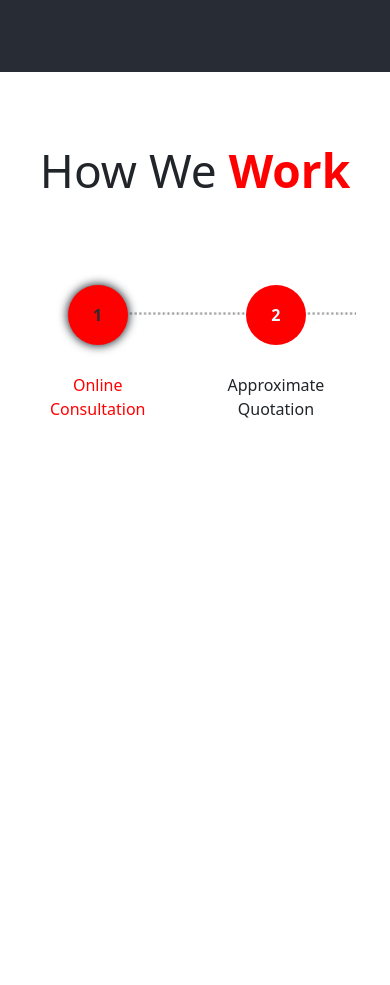
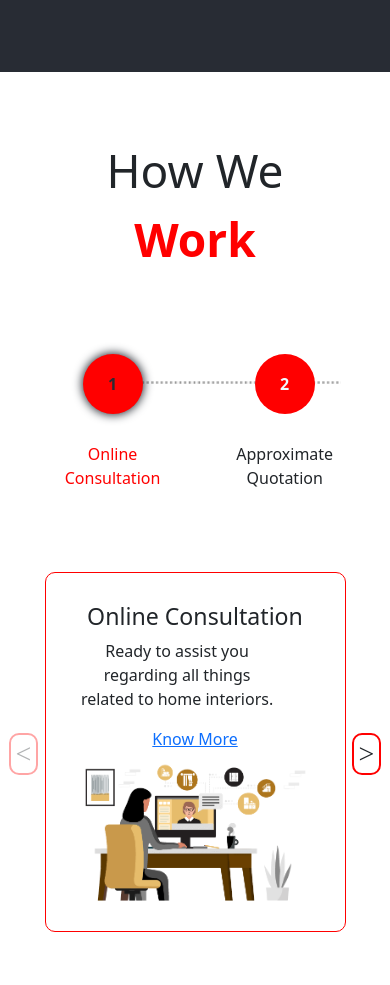
Before and after one commit to it-pavankumar/cozy-interio, a React app: page / in a window 390 px wide. Shown: the part 1540-2525 px from the top of the page. Before the commit the page ends 2057 px from the top, so only its background shows below. Built offline with nearby package versions, Linux system fonts and the light colour scheme.

Commit message:
how we work update

```diff
--- a/public/index.html
+++ b/public/index.html
@@ -7,7 +7,7 @@
     <meta name="theme-color" content="#000000" />
     <meta
       name="description"
-      content="Web site created using create-react-app"
+      content="Cozy Interio"
     />
     <link rel="apple-touch-icon" href="%PUBLIC_URL%/logo192.png" />
     <!--
@@ -24,7 +24,7 @@
       work correctly both with client-side routing and a non-root public URL.
       Learn how to configure a non-root public URL by running `npm run build`.
     -->
-    <title>React App</title>
+    <title>Cozy Interio - Home</title>
   </head>
   <body>
     <noscript>You need to enable JavaScript to run this app.</noscript>
--- a/src/css/howWeWork.css
+++ b/src/css/howWeWork.css
@@ -22,16 +22,38 @@
 
 .howWeWork-sec {
     text-align: center;
-    padding: 64px 16px;
     position: relative;
 }
-.howWeWork-sec p.heading { font-size: 46px; margin-bottom: 64px;}
+.howWeWork-sec p.heading { font-size: 46px; margin: 64px;}
 .howWeWork-sec p.heading span {
     font-weight: 800;
     color: red;
 
 }
-.howWeWork-sec .slider  .stages {
+/* /////////////////////////////////////// */
+
+
+.howWeWork-sec .container-div {
+    width: 100%;
+    position: relative;
+    margin: 0 auto;
+    display: flex;
+    justify-content: center;
+    align-items: center;
+    flex-direction: column;
+}
+
+.howWeWork-sec .container-div .swiper.main-swiper {
+    position: relative;
+    margin: 0 auto;
+    overflow: hidden;
+    width: 75%;
+}
+.howWeWork-sec .container-div .swiper.main-swiper .swiper-wrapper {
+    display: flex;
+}
+
+.howWeWork-sec .container-div .swiper.main-swiper .stages {
     position: relative;
     padding: 16px;
     overflow: hidden;
@@ -40,7 +62,14 @@
     align-items: center;
     margin: 0 auto;
 }
-.howWeWork-sec .slider .stages span {
+.howWeWork-sec .container-div .swiper.main-swiper .stages .stage {
+    display: flex;
+    justify-content: center;
+    align-items: center;
+    flex-direction: column;
+    gap: 28px;
+}
+.howWeWork-sec .container-div .swiper.main-swiper .stages span {
     display: flex;
     justify-content: center;
     align-items: center;
@@ -52,9 +81,18 @@
     color: aliceblue;
     border-radius: 50%;
 }
-
-.howWeWork-sec .slider .swiper { position: relative;}
-.howWeWork-sec .slider .swiper .swiper-wrapper .swiper-slide:not(:last-child):before{
+.howWeWork-sec .container-div .swiper.main-swiper .stages span:hover,
+.howWeWork-sec .container-div .swiper.main-swiper .stages .stage span.active {
+    box-shadow: 0px 0px 10px 1px;
+    cursor: pointer;
+    color: #282c34;
+}
+.howWeWork-sec .container-div .swiper.main-swiper .stages .stage p.active,
+.howWeWork-sec .container-div .swiper.main-swiper .stages .stage:hover {
+    color: red;
+    cursor: pointer;
+}
+.howWeWork-sec .container-div .swiper.main-swiper .swiper-wrapper .swiper-slide:not(:last-child):before{
     content: "";
     position: absolute;
     z-index: -1;
@@ -64,45 +102,54 @@
     background-size: cover;
     background-repeat: no-repeat;
     background-image: url("../assets/line.png");
+}
+.howWeWork-sec .container-div .carousal-main {
+    margin: 0 auto 50px;
+    padding: 25px 0;
+    width: 90%;
+    overflow: hidden;
+}
 
+.howWeWork-sec .container-div .carousal-main .swiper.carousal-swiper {
+    display: flex;
+    padding: 25px;
+    position: static;
 }
-.howWeWork-sec .slider .stages .stage {
+.howWeWork-sec .container-div .carousal-main .swiper.carousal-swiper .swiper-wrapper {
+    position: relative;
+    width: auto;
+    display: flex;
+}
+.howWeWork-sec .container-div .carousal-main .swiper.carousal-swiper .swiper-wrapper .swiper-slide.actual-slide {
     display: flex;
     justify-content: center;
     align-items: center;
-    flex-direction: column;
-    gap: 28px;
+    margin: 0px auto;
+    border: 1px solid red;
+    border-radius: 10px;
+    padding: 30px;
 }
-
-.howWeWork-sec .stages span:hover,
-.howWeWork-sec .stages .stage span.active {
-    box-shadow: 0px 0px 10px 1px;
-    cursor: pointer;
-    color: #282c34;
-}
-.howWeWork-sec .stages .stage p.active,
-.howWeWork-sec .stages .stage:hover {
-    color: red;
-    cursor: pointer;
-}
-
-.howWeWork-sec .slider {
-    width: 90%;
-    margin: 0 auto;
-}
-.howWeWork-sec .slider .swiper {
-    overflow: hidden;
-}
-.howWeWork-sec .slider .swiper .swiper-wrapper {
-    display: flex;
-    align-items: center;
+.howWeWork-sec .container-div .carousal-main .swiper.carousal-swiper .swiper-wrapper .swiper-slide.actual-slide .img-sec img {
     width: 100%;
 }
-
-
-
-
-
+.howWeWork-sec .container-div .carousal-main .swiper.carousal-swiper .swiper-button-prev:after, .swiper-rtl .swiper-button-next:after {
+    content: '<' !important;
+    font-size: 28px;
+    border: 2px solid red;
+    padding: 5px;
+    border-radius: 10px;
+}
+.howWeWork-sec .container-div .carousal-main .swiper.carousal-swiper .swiper-button-next:after, .swiper-rtl .swiper-button-prev:after {
+    content: '>' !important;
+    font-size: 28px;
+    border: 2px solid red;
+    padding: 5px;
+    border-radius: 10px;
+}
+.howWeWork-sec .container-div .carousal-main .swiper.carousal-swiper .swiper-button-prev,
+.howWeWork-sec .container-div .carousal-main .swiper.carousal-swiper .swiper-button-next {
+    top: 60%;
+}
 
 
 /* mobile css */
@@ -113,6 +160,9 @@
         flex-direction: column;
         margin-bottom: 12px;
     }
+    .howWeWork-sec .container-div .carousal-main .swiper.carousal-swiper .swiper-wrapper .swiper-slide.actual-slide {
+        flex-direction: column;
+    }
 }
 
 @media only screen and (max-width: 480px) {
--- a/src/js/howWeWork.js
+++ b/src/js/howWeWork.js
@@ -2,6 +2,10 @@ import '../css/howWeWork.css';
 import { FontAwesomeIcon } from '@fortawesome/react-fontawesome';
 import { faCouch, faHourglassEnd, faHouseChimneyUser,faHandHoldingDollar, faPeopleArrows, faCubes } from '@fortawesome/free-solid-svg-icons';
 import { Swiper, SwiperSlide } from 'swiper/react';
+import React, { useRef } from "react";
+import { Navigation } from "swiper/modules";
+import "swiper/css/navigation";
+import slide1 from "../assets/howWeWork/slide1.png";
 
 
 const stages = [
@@ -17,6 +21,14 @@ const stages = [
 ];
 
 function HowWeWork() {
+    const swiperRef = useRef(null); // Reference to Swiper instance
+
+    // Function to go to a specific slide
+    const goToSlide = (index) => {
+        if (swiperRef.current && swiperRef.current.swiper) {
+        swiperRef.current.swiper.slideTo(index);
+        }
+    };
     return (
       <>
       <div className='mid-sec'>
@@ -47,15 +59,15 @@ function HowWeWork() {
     </div>
     <div className='howWeWork-sec'>
         <p className='heading'>How We <span>Work</span></p>
-        <div className='slider'>
-            <Swiper spaceBetween={50} slidesPerView={2} onSlideChange={() => console.log('slide change')} onSwiper={(swiper) => console.log(swiper)}>
+        <div className='container-div'>
+            <Swiper className='main-swiper' scrollbar-clickable="true" mousewheel-invert="true" spaceBetween={50} slidesPerView={2} onSlideChange={() => console.log('slide change')} onSwiper={(swiper) => console.log(swiper)}>
                 {
                     stages.map((stage, i) => {
                         return (
                             <>
                             <SwiperSlide key={i}>
                                 <div className='stages' key={i}>
-                                    <div className='stage'>
+                                    <div className='stage' slot={stage.text} onClick={() => goToSlide(i)}>
                                         <span className={i=== 0  ? 'active' : ''} >{stage.item}</span>
                                         <p className={i=== 0  ? 'active' : ''}>{stage.text}</p>
                                     </div>
@@ -66,6 +78,34 @@ function HowWeWork() {
                 })
                 }
             </Swiper>
+            <div class="carousal-main">
+                <Swiper ref={swiperRef} spaceBetween={50} slidesPerView={1} modules={[Navigation]} navigation className="carousal-swiper rounded-lg">
+                    <SwiperSlide className="actual-slide p-6 bg-gray-100">
+                    <div className='text-sec'>
+                        <h3 className="text-xl font-bold mb-2">Online Consultation</h3>
+                        <p style={{width:'85%'}}>Ready to assist you regarding all things related to home interiors.</p>
+                        <div className='knowMore'>
+                            <a class="custBtn hvr-sweep-to-right clr-black" href="https://www.niftyinterio.com/interior-design-process">Know More</a>
+                        </div>
+                    </div>
+                    <div className='img-sec'>
+                        <img src={slide1} alt='slide1' />
+                    </div>
+                    </SwiperSlide>
+                    <SwiperSlide className="actual-slide p-6 bg-gray-100">
+                    <div className='text-sec'>
+                        <h3 className="text-xl font-bold mb-2">Online Consultation</h3>
+                        <p style={{width:'85%'}}>Ready to assist you regarding all things related to home interiors.</p>
+                        <div className='knowMore'>
+                            <a class="custBtn hvr-sweep-to-right clr-black" href="https://www.niftyinterio.com/interior-design-process">Know More</a>
+                        </div>
+                    </div>
+                    <div className='img-sec'>
+                        <img src={slide1} alt='slide1' />
+                    </div>
+                    </SwiperSlide>
+                </Swiper>
+            </div>
         </div>
     </div>
     </>
```
Also changed, not shown: src/assets/howWeWork/slide1.png (added). Lines whose indentation alone changed are shown as unchanged.
